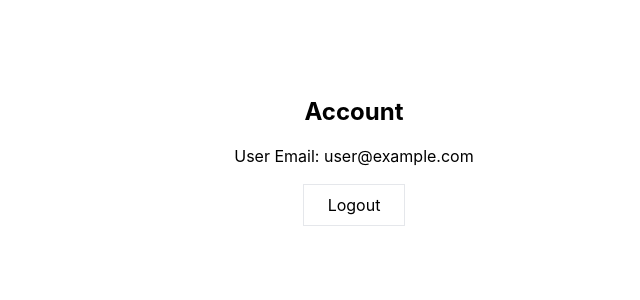
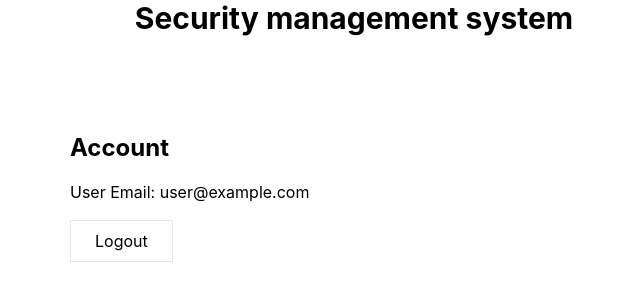
Before and after one commit to keshav474/security_mangement_sys, a React (Create React App) app: page /account in a window 1280 px wide. Shown: the top 300 px of the page, without its empty margins (286-926 px from the left). Built offline with nearby package versions, Linux system fonts and the light colour scheme; no server answers; sample sign-in values are in the browser's storage.

Commit message:
authenticaion completed

```diff
--- a/src/App.js
+++ b/src/App.js
@@ -1,17 +1,29 @@
-import { Routes, Route } from "react-router-dom";
-import "./App.css";
-import Signin from "./components/Signin";
-import Signup from "./components/Signup";
-import Account from "./components/Account";
-import { AuthContextProvider } from "./context/AuthContext";
+import React from 'react';
+import Signin from './components/Signin';
+import Signup from './components/Signup';
+import Account from './components/Account';
+import { Route, Routes } from 'react-router-dom';
+import { AuthContextProvider } from './context/AuthContext';
+import ProtectedRoute from './components/ProtectedRoute';
+
 function App() {
   return (
-    <div className="App">
+    <div>
+      <h1 className='text-center text-3xl font-bold'>
+        Security management system
+      </h1>
       <AuthContextProvider>
         <Routes>
-          <Route path="/" element={<Signin />} />
-          <Route path="/signup" element={<Signup />} />
-          <Route path="/account" element={<Account />} />
+          <Route path='/' element={<Signin />} />
+          <Route path='/signup' element={<Signup />} />
+          <Route
+            path='/account'
+            element={
+              <ProtectedRoute>
+                <Account />
+              </ProtectedRoute>
+            }
+          />
         </Routes>
       </AuthContextProvider>
     </div>
--- /dev/null
+++ b/src/components/ProtectedRoute.js
@@ -0,0 +1,14 @@
+import React from 'react';
+import { Navigate } from 'react-router-dom';
+import { UserAuth } from '../context/AuthContext';
+
+const ProtectedRoute = ({ children }) => {
+  const { user } = UserAuth();
+
+  if (!user) {
+    return <Navigate to='/' />;
+  }
+  return children;
+};
+
+export default ProtectedRoute;
--- a/src/components/Signin.jsx
+++ b/src/components/Signin.jsx
@@ -17,7 +17,7 @@ const Signin = () => {
       navigate('/account')
     } catch (e) {
       setError(e.message)
-      console.log(e.message)
+      console.log(error)
     }
   };
 
```
